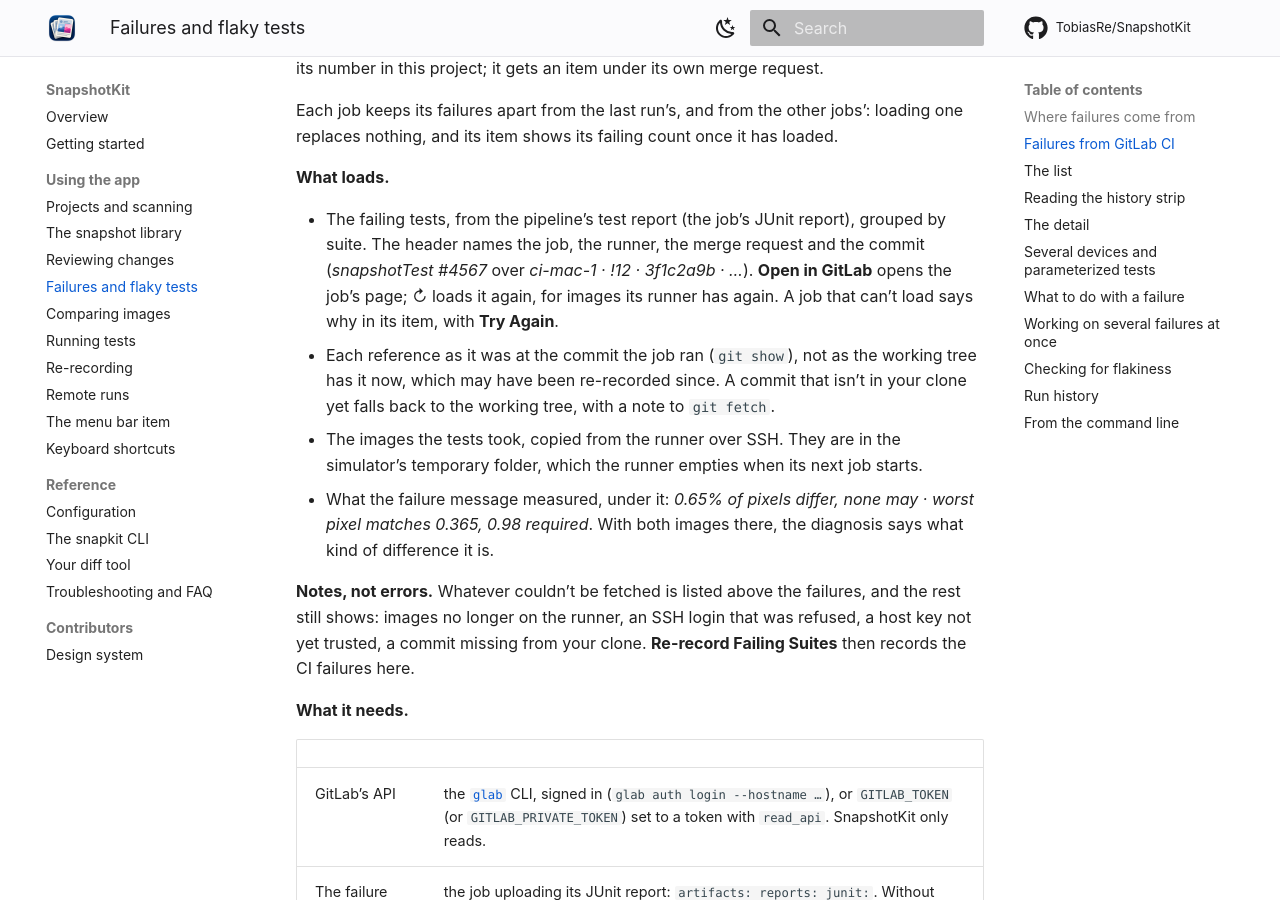
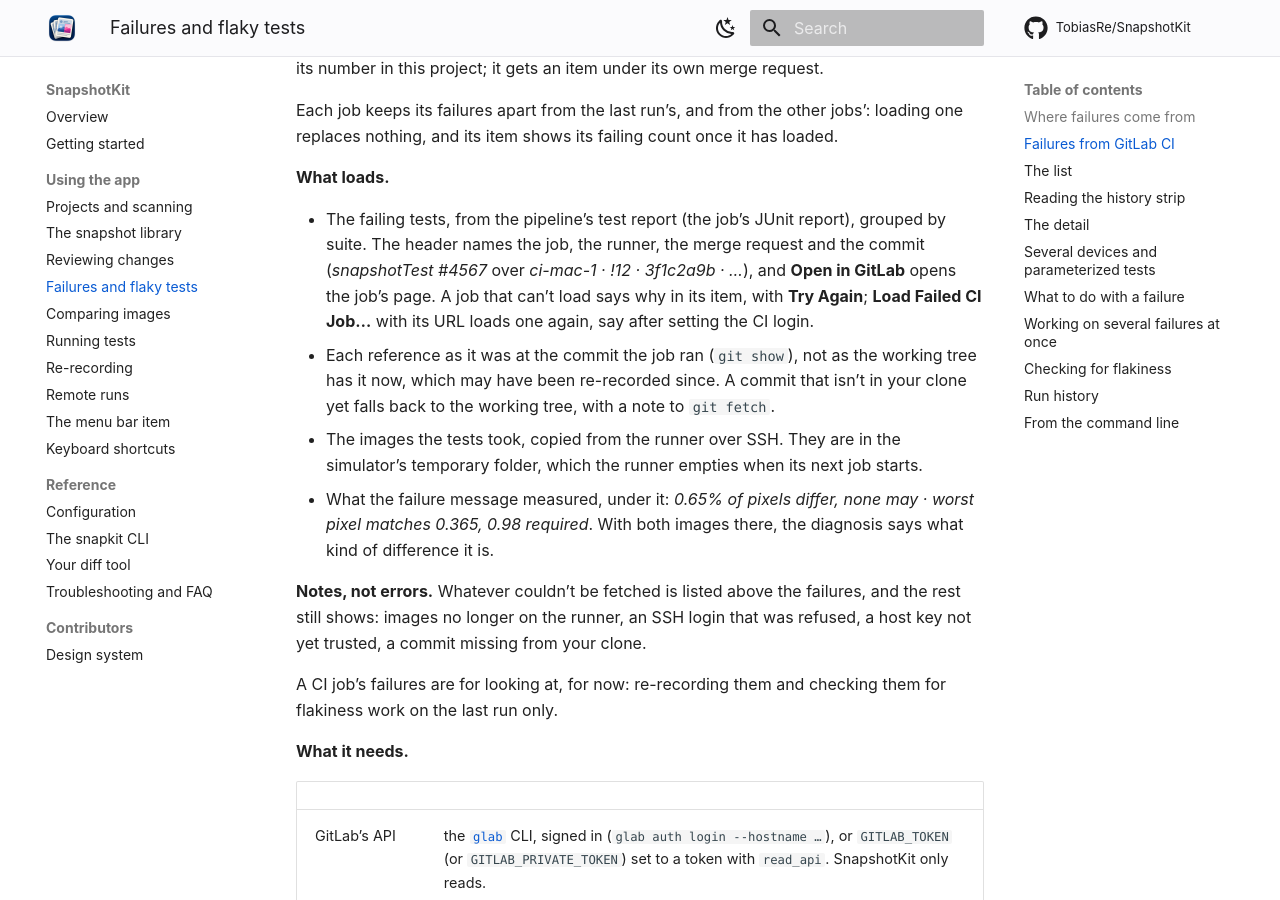
Before and after one commit to TobiasRe/SnapshotKit, an MkDocs documentation site: the page built from docs/failures.md, in a window 1280 px wide and 900 px high, scrolled down 1819 px. Built offline with MkDocs 1.6.1 and Material for MkDocs 9.7.7, drawn with Linux system fonts in a browser that asks for light colours; comment, search, counter and statistics services are not loaded.

Commit message:
Only look at a CI job's failures, for now
A CI job's view offered to re-record its failing suites, check them for
flakiness and load the job again. For now its failures are only looked
at: the header keeps Open in GitLab, in the row the two buttons had.

- No Re-record in a failure's detail, no Re-record or Check Flakiness in
  its menus, and none for several selected.
- `recordsFailures` is false for a CI job's failures: `failingSuites` is
  empty and the selection can't be re-recorded, so ⌥⇧⌘R, ⌥⌘R, ⇧⌘R and ⌘K
  leave them alone too.
- A job that couldn't load keeps Try Again; Load Failed CI Job… with its
  URL loads a job again.

```diff
--- a/docs/failures.md
+++ b/docs/failures.md
@@ -48,8 +48,8 @@
 
 - The failing tests, from the pipeline’s test report (the job’s JUnit report), grouped by suite. The header
   names the job, the runner, the merge request and the commit (*snapshotTest #4567* over *ci-mac-1 · !12 ·
-  3f1c2a9b · …*). **Open in GitLab** opens the job’s page; ↻ loads it again, for images its runner has
-  again. A job that can’t load says why in its item, with **Try Again**.
+  3f1c2a9b · …*), and **Open in GitLab** opens the job’s page. A job that can’t load says why in its item,
+  with **Try Again**; **Load Failed CI Job…** with its URL loads one again, say after setting the CI login.
 - Each reference as it was at the commit the job ran (`git show`), not as the working tree has it now, which
   may have been re-recorded since. A commit that isn’t in your clone yet falls back to the working tree, with
   a note to `git fetch`.
@@ -60,7 +60,10 @@
 
 **Notes, not errors.** Whatever couldn’t be fetched is listed above the failures, and the rest still shows:
 images no longer on the runner, an SSH login that was refused, a host key not yet trusted, a commit missing
-from your clone. **Re-record Failing Suites** then records the CI failures here.
+from your clone.
+
+A CI job’s failures are for looking at, for now: re-recording them and checking them for flakiness work on
+the last run only.
 
 **What it needs.**
 
```
Also changed, not shown: CHANGELOG.md (+2 -1 lines), 5 other files.
